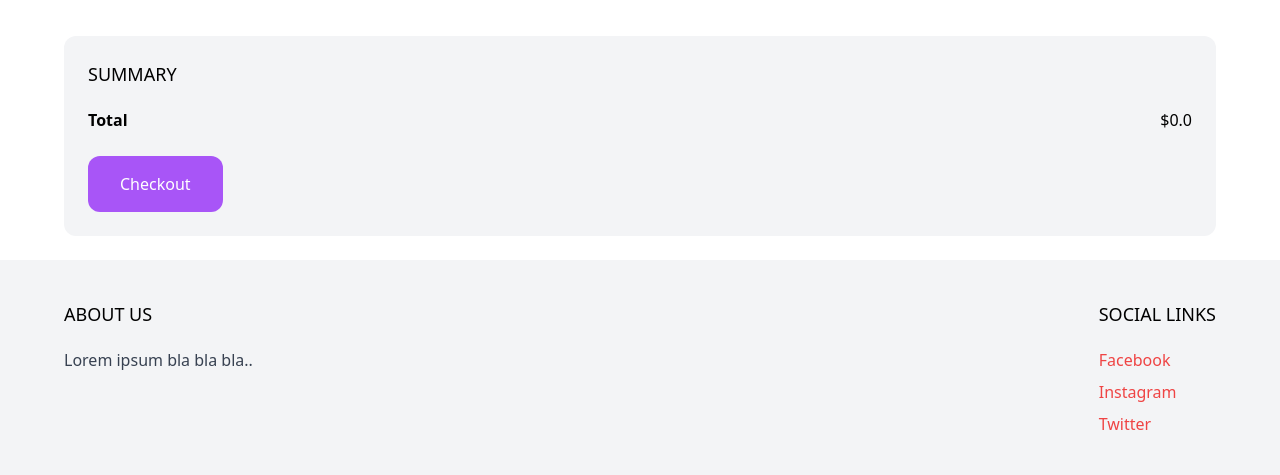
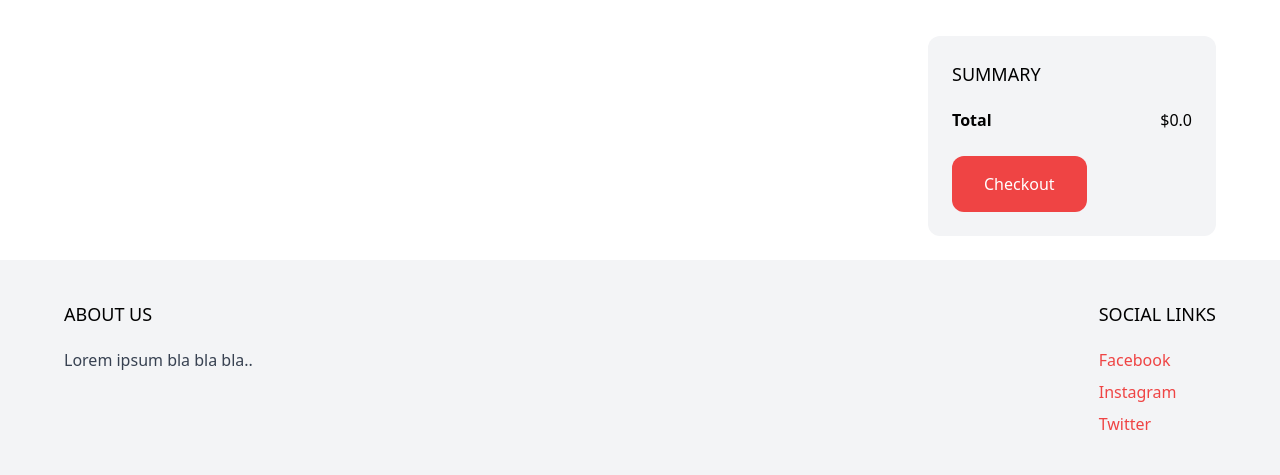
Before and after one commit to aokealy/django-tailwind, a Django app: page /cart/ in a window 1280 px wide. Shown: the part 77-552 px from the top of the page. Run offline with Django 4.2, Linux system fonts and the light colour scheme; some libraries are stand-ins or nearby versions.

Commit message:
cart.html
style summary and fix colours in cart page

```diff
--- a/cart/templates/cart/cart.html
+++ b/cart/templates/cart/cart.html
@@ -9,7 +9,7 @@
         {% endfor %}
     </div>
 
-    <div class="summary w-full w-1/4 p-6 bg-gray-100 rounded-xl mt-3">
+    <div class="summary w-1/4 p-6 bg-gray-100 rounded-xl mt-3">
         <h2 class="uppercase text-lg mb-5">Summary</h2>
 
         <div class="mb-6 flex justify-between">
@@ -23,7 +23,7 @@
             </span>
         </div>
 
-        <a href="{% url 'checkout' %}" class="inline-block px-8 py-4 rounded-xl bg-purple-500 hover:bg-purple-700 text-white">Checkout</a>
+        <a href="{% url 'checkout' %}" class="inline-block px-8 py-4 rounded-xl bg-red-500 hover:bg-red-700 text-white">Checkout</a>
     </div>
 </div>
 {% endblock %}
```
Also changed, not shown: db.sqlite3, static/main.min.css.
